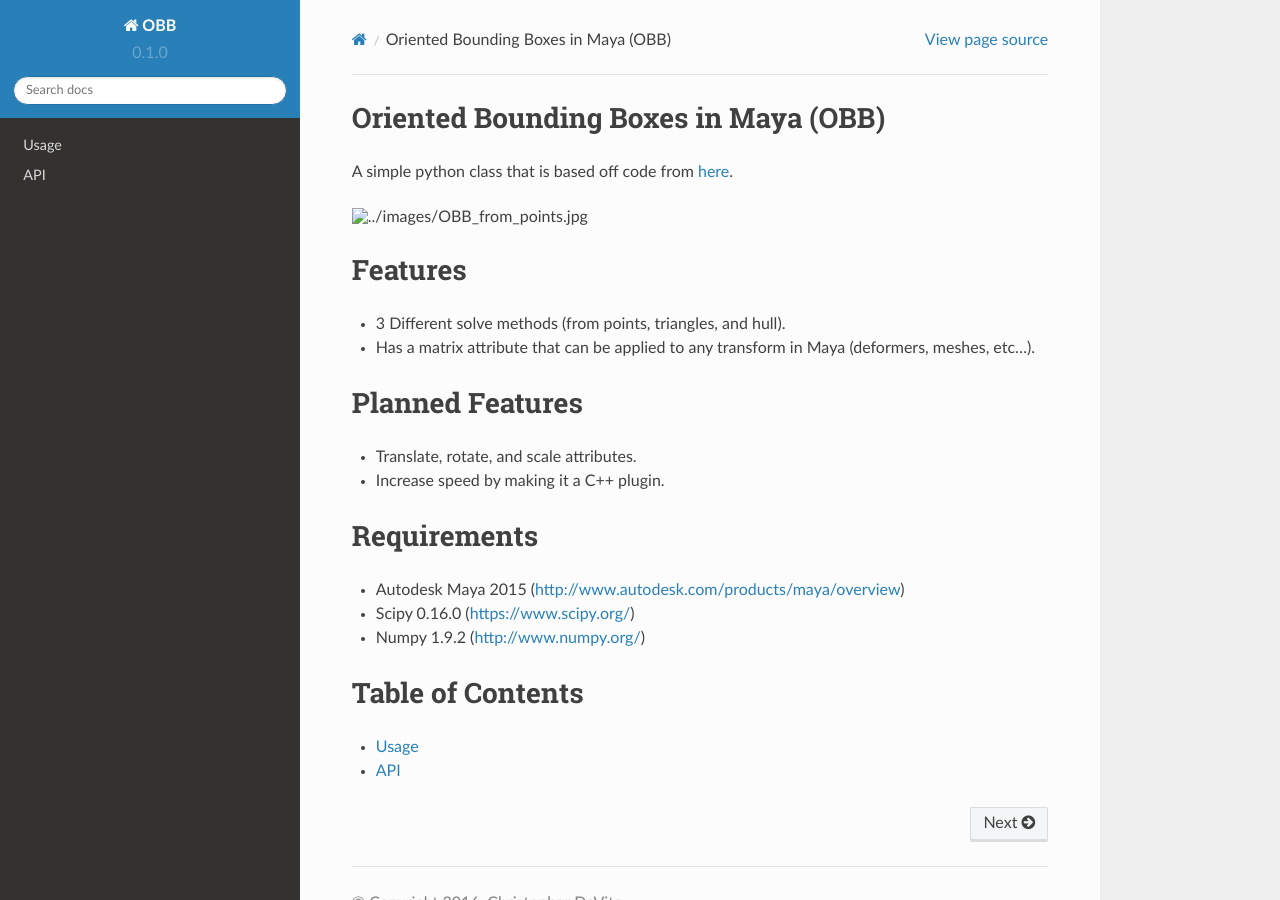
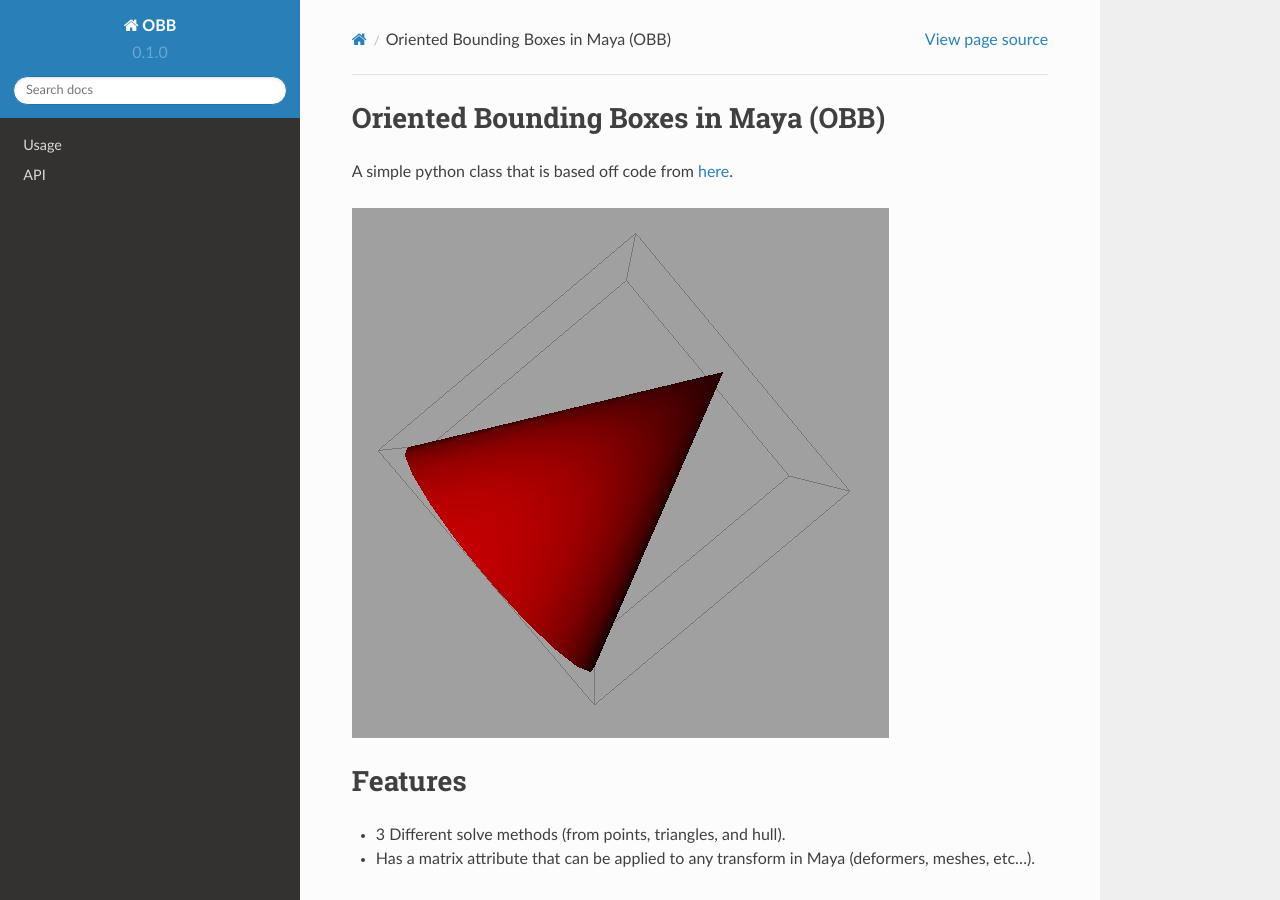
Before and after one commit to chrisdevito/OBB, a Sphinx documentation site: the page built from docs/index.rst, in a window 1280 px wide and 900 px high. Built offline with Sphinx 7.4.7 and the Read the Docs theme 2.0.0, drawn with Linux system fonts in a browser that asks for light colours.

Commit message:
Added image in readme.

```diff
--- a/docs/index.rst
+++ b/docs/index.rst
@@ -4,7 +4,7 @@ Oriented Bounding Boxes in Maya (OBB)
 ======================================
 A simple python class that is based off code from `here <http://jamesgregson.blogspot.com/2011/03/latex-test.html>`_.
 
-.. image:: ../images/OBB_from_points.jpg
+.. image:: ./images/OBB_from_points.jpg
 
 Features
 =========
```
